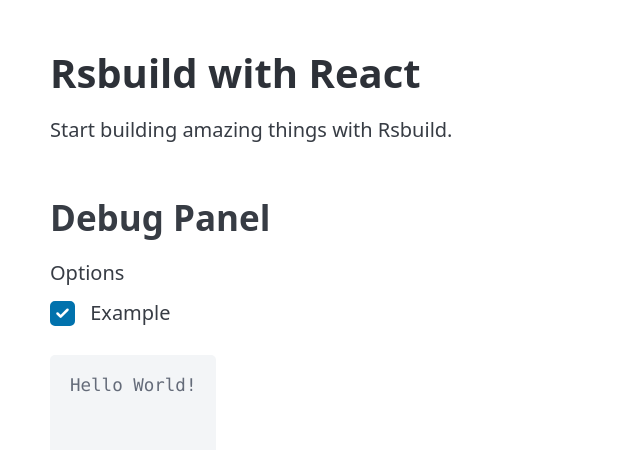
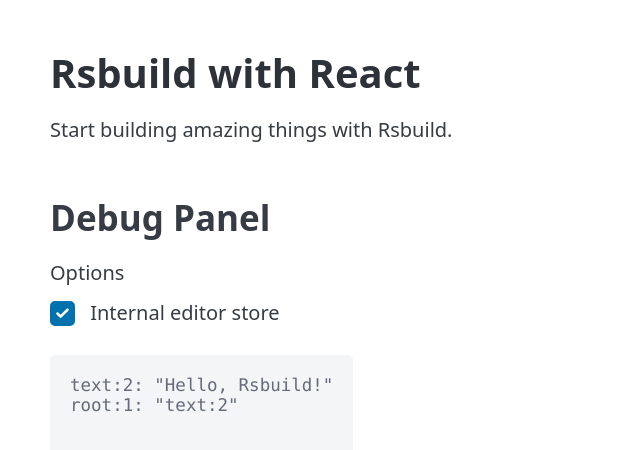
Before and after one commit to kulla/2025-09-17-editor-with-mixins, a React app: page / in a window 1280 px wide. Shown: the top 450 px of the page, without its empty margins (0-640 px from the left). Built offline with nearby package versions, Linux system fonts and the light colour scheme; the HTML template or start-up script is replaced by a standard one.

Commit message:
feat(app): Store inital value

```diff
--- a/src/App.tsx
+++ b/src/App.tsx
@@ -1,19 +1,45 @@
 import '@picocss/pico/css/pico.min.css'
 import './App.css'
 import { invariant } from 'es-toolkit'
+import { useEffect, useRef, useSyncExternalStore } from 'react'
 import * as Y from 'yjs'
 import { DebugPanel } from './components/debug-panel'
-import { useRef, useSyncExternalStore } from 'react'
+
+const initialValue: JsonValue<'root'> = {
+  type: 'root',
+  value: 'Hello, Rsbuild!',
+}
 
 export default function App() {
+  const { store } = useEditorStore()
+  const rootKey = useRef<Key<'root'> | null>(null)
+
+  useEffect(() => {
+    setTimeout(() => {
+      if (rootKey.current == null || !store.has(rootKey.current)) {
+        store.update((transaction) => {
+          rootKey.current = RootType.createTreeNode(initialValue)
+            .toWritable(transaction)
+            .store()
+        })
+      }
+    }, 1000)
+  }, [store])
+
   return (
     <main className="p-10">
       <h1>Rsbuild with React</h1>
       <p>Start building amazing things with Rsbuild.</p>
       <DebugPanel
-        labels={{ example: 'Example' }}
-        getCurrentValue={{ example: () => 'Hello World!' }}
-        showOnStartup={{ example: true }}
+        labels={{ entries: 'Internal editor store' }}
+        getCurrentValue={{
+          entries: () =>
+            store
+              .getValueEntries()
+              .map(([key, entry]) => `${key}: ${JSON.stringify(entry)}`)
+              .join('\n'),
+        }}
+        showOnStartup={{ entries: true }}
       />
     </main>
   )
@@ -76,7 +102,7 @@
     return this.values.has(key)
   }
 
-  getValueEntires() {
+  getValueEntries() {
     return Array.from(this.values.entries())
   }
 
@@ -89,11 +115,11 @@
   }
 
   addUpdateListener(listener: () => void) {
-    this.ydoc.on("update", listener)
+    this.ydoc.on('update', listener)
   }
 
   removeUpdateListener(listener: () => void) {
-    this.ydoc.off("update", listener)
+    this.ydoc.off('update', listener)
   }
 
   update(updateFn: (tx: Transaction) => void) {
@@ -138,22 +164,22 @@
   }
 }
 
-export function useEditorState() {
-  const state = useRef(new EditorStore()).current
-  const lastReturn = useRef({ state, updateCount: state.updateCount })
+export function useEditorStore() {
+  const store = useRef(new EditorStore()).current
+  const lastReturn = useRef({ store, updateCount: store.updateCount })
 
   return useSyncExternalStore(
     (listener) => {
-      state.addUpdateListener(listener)
+      store.addUpdateListener(listener)
 
-      return () => state.removeUpdateListener(listener)
+      return () => store.removeUpdateListener(listener)
     },
     () => {
-      if (lastReturn.current.updateCount === state.updateCount) {
+      if (lastReturn.current.updateCount === store.updateCount) {
         return lastReturn.current
       }
 
-      lastReturn.current = { state, updateCount: state.updateCount }
+      lastReturn.current = { store, updateCount: store.updateCount }
 
       return lastReturn.current
     },
```
